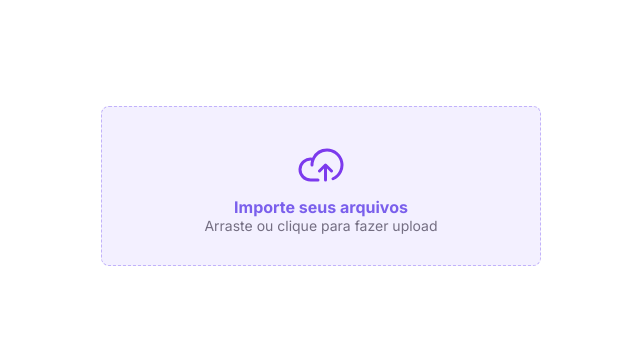
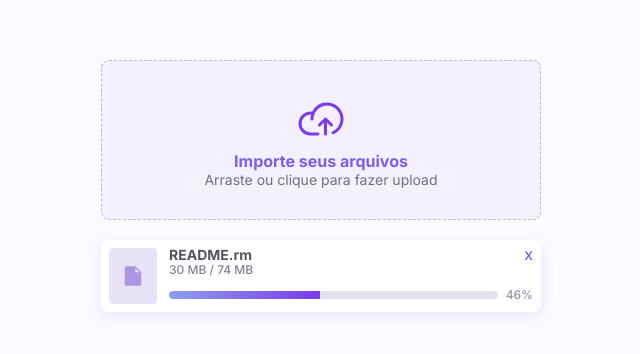
Before and after one commit to wwilliamsantana/component-upload, a React (Vite) app: page / in a window 1280 px wide. Shown: the part 214-568 px from the top of the page, without its empty margins (319-959 px from the left). Built offline with nearby package versions, Linux system fonts and the light colour scheme.

Commit message:
Add: 1 Box

```diff
--- a/src/App.tsx
+++ b/src/App.tsx
@@ -1,5 +1,15 @@
-import { CloudArrowUp } from '@phosphor-icons/react'
-import { Container, UploadArea } from './styles/app'
+import { CloudArrowUp, File } from '@phosphor-icons/react'
+import {
+  Box,
+  BoxContainer,
+  BoxDataFile,
+  BoxDelete,
+  BoxIcon,
+  BoxInfo,
+  BoxProgressBar,
+  Container,
+  UploadArea,
+} from './styles/app'
 
 export function App() {
   return (
@@ -10,6 +20,27 @@ export function App() {
         <p>Arraste ou clique para fazer upload</p>
         <input type="file" id="inputFile" />
       </UploadArea>
+
+      <BoxContainer>
+        <Box>
+          <BoxIcon color="#AC96E4" bgColor="#E9E3F8">
+            <File size={24} weight="fill" />
+          </BoxIcon>
+          <BoxInfo>
+            <BoxDataFile>
+              <strong>README.rm</strong>
+              <p>30 MB / 74 MB</p>
+            </BoxDataFile>
+
+            <BoxProgressBar bgColor="linear-gradient(90deg,rgba(58, 97, 237, 0.52) 0%,#7c3aed 100%)">
+              <progress value={46} max={100}></progress>
+              <p>46%</p>
+            </BoxProgressBar>
+          </BoxInfo>
+
+          <BoxDelete>x</BoxDelete>
+        </Box>
+      </BoxContainer>
     </Container>
   )
 }
--- a/src/styles/app.ts
+++ b/src/styles/app.ts
@@ -42,3 +42,105 @@ export const UploadArea = styled.div`
     position: absolute;
   }
 `
+export const BoxContainer = styled.div`
+  max-width: 440px;
+  width: full;
+
+  display: flex;
+  flex-direction: column;
+  gap: 1.2rem;
+  margin-top: 2rem;
+`
+
+export const Box = styled.div`
+  display: flex;
+  padding: 0.8rem;
+  width: full;
+  height: 7.2rem;
+  background-color: #fff;
+  box-shadow: 0px 4px 16px #eae2fd;
+  border-radius: 8px;
+  gap: 1.2rem;
+  position: relative;
+`
+interface BoxIconProps {
+  color: string
+  bgColor: string
+}
+
+export const BoxIcon = styled.div<BoxIconProps>`
+  padding: 1.6rem 1.2rem;
+  background-color: ${(props) => props.bgColor};
+  border-radius: 0.4rem;
+  color: ${(props) => props.color};
+`
+
+export const BoxInfo = styled.div`
+  flex: 1;
+
+  display: flex;
+  flex-direction: column;
+  gap: 0.8rem;
+`
+export const BoxDataFile = styled.div`
+  display: flex;
+  flex-direction: column;
+  gap: 0.2rem;
+
+  strong {
+    font-size: 1.4rem;
+    color: #575361;
+  }
+  p {
+    font-size: 1.2rem;
+    color: #857e95;
+    font-weight: 500;
+  }
+`
+
+interface BoxProgressBarProps {
+  bgColor: string
+  variant?: 'done' | 'process' | 'error'
+}
+
+export const BoxProgressBar = styled.div<BoxProgressBarProps>`
+  display: flex;
+  gap: 0.8rem;
+  margin-top: 0.4rem;
+  align-items: center;
+
+  progress {
+    flex: 1;
+    height: 0.8rem;
+    appearance: none;
+    --webkit-appearance: none;
+    border-radius: 999px;
+    overflow: hidden;
+
+    &::-webkit-progress-bar {
+      background-color: #e3e3ed;
+    }
+    &::-webkit-progress-value {
+      background: ${(props) => props.bgColor};
+    }
+  }
+
+  p {
+    font-size: 1.2rem;
+    font-weight: 500;
+    color: ${({ variant }) =>
+      variant === 'done'
+        ? '#4E884D'
+        : variant === 'error'
+        ? '#E36363'
+        : '#9892A6'};
+  }
+`
+
+export const BoxDelete = styled.div`
+  position: absolute;
+  top: 0.8rem;
+  right: 0.8rem;
+  color: #794fed;
+  cursor: pointer;
+`
--- a/src/styles/global.ts
+++ b/src/styles/global.ts
@@ -19,6 +19,7 @@ export const GlobalStyles = createGlobalStyle`
 
 body{
   font-size: 1.6rem;
+  background-color: #FBFAFF;
 }
 
 input, textarea, button{
```
